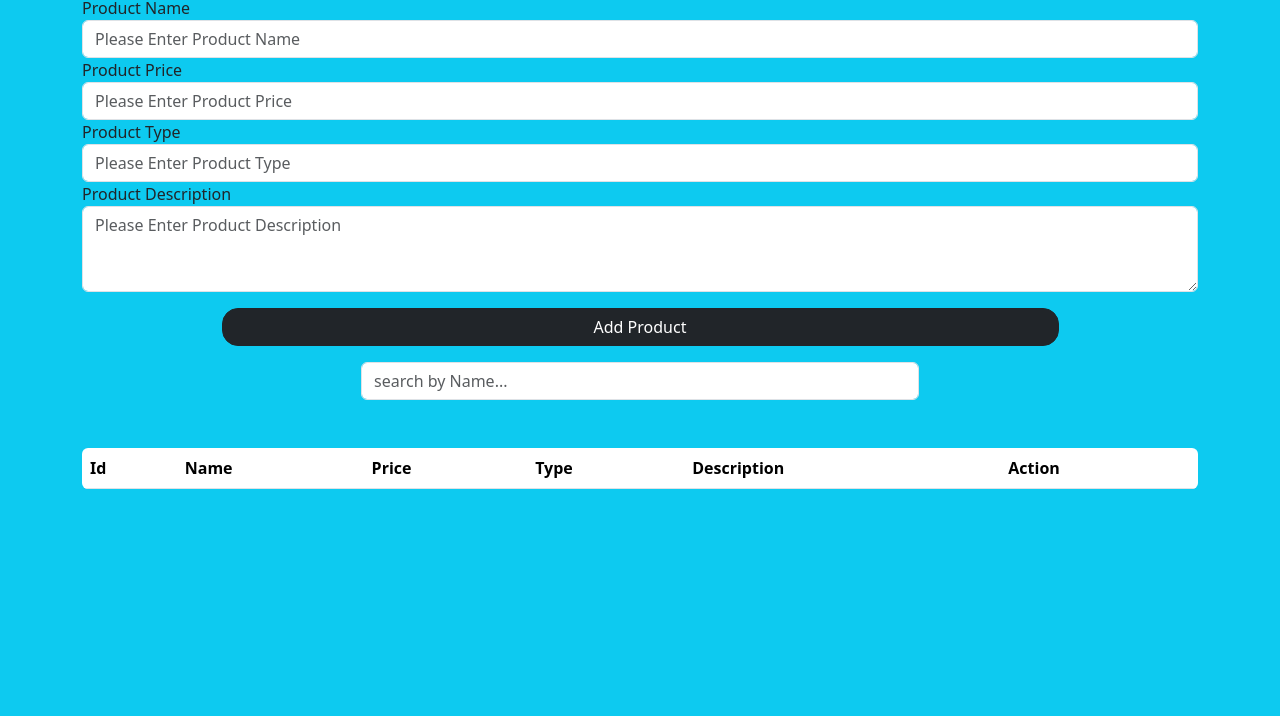
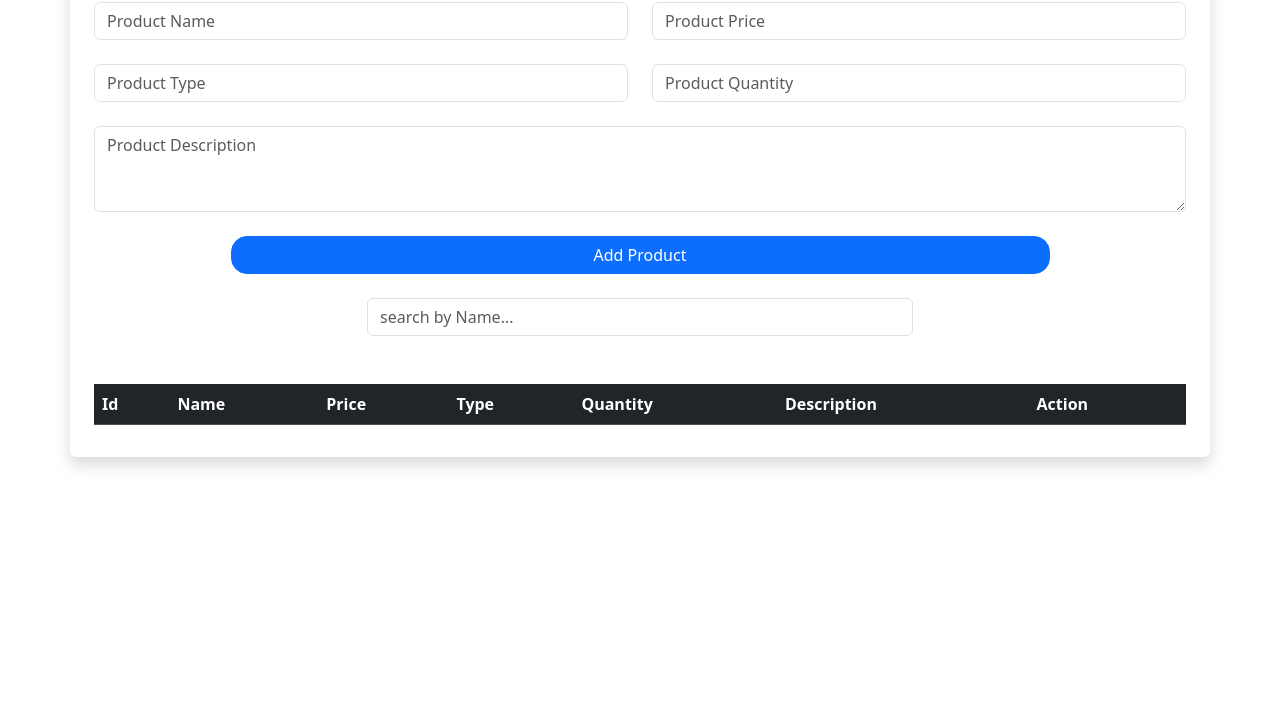
Before and after one commit to rawdamohamed2/Product-CRUD, a plain HTML site: page index.html in a window 1280 px wide. Shown: the part 84-800 px from the top of the page. Drawn offline with Linux system fonts and the light colour scheme.

Commit message:
Update index.html

```diff
--- a/index.html
+++ b/index.html
@@ -3,57 +3,67 @@
 <head>
     <meta charset="UTF-8">
     <meta name="viewport" content="width=device-width, initial-scale=1.0">
-    <title>CRUD SYSTEM</title>
+    <link rel="icon" href="images/icon.png" type="icon">
+    <title>Product CRUD</title>
     <link rel="stylesheet" href="css/all.min.css">
     <link rel="stylesheet" href="css/bootstrap.min.css">
     <link rel="stylesheet" href="css/style.css">
 </head>
 <body>
 
-    <section class="bg-info curdba" >
-        <div class="container bg-info py-4 overflow-hidden ">
-            <h1 class="text-white text-center">CRUD SYSTEM</h1>
-            <div>
-                <label for="productName" >Product Name</label>
-                <input type="text" id="productName" class="con d-block w-100 form-control " oninput="namevalidation()" placeholder="Please Enter Product Name" >
+    <section>
+        <div class="container p-4 overflow-hidden bg-white rounded shadow">
+
+            <h2 class="text-primary mb-4 text-center">Product Management</h2>
+            <div class="row g-4">
+                <div class="col-md-6">
+                    <input type="text" id="productName" class="con form-control " oninput="namevalidation()" placeholder="Product Name" >
                     <div id="alertName" class="alert alert-danger d-none"  role="alert">
-                    Name must be from 4 to 8 letters
+                        Name must start with a capital letter and be 4 to 8 letters long
                     </div>
                 </div>
-            <div>
-                <label for="productPrice">Product Price</label>
-                <input type="text" id="productPrice" class="con d-block w-100 form-control" oninput="pricevalidation()" placeholder="Please Enter Product Price">
+                <div class="col-md-6">
+                    <input type="number" id="productPrice" class="con form-control " oninput="pricevalidation()" placeholder="Product Price">
                     <div id="alertPrice" class="alert alert-danger d-none"  role="alert">
-                    Price must be between 1000 and 10000
+                        Enter a valid positive price (e.g. 10 or 10.50)
                     </div>
                 </div>
-            <div>
-                <label for="productType" >Product Type</label>
-                <input type="text" id="productType" class="con d-block w-100 form-control" oninput="typevalidation()" placeholder="Please Enter Product Type">
+                <div class="col-md-6">
+                    <input type="text" id="productType" class="con form-control" oninput="typevalidation()" placeholder="Product Type">
                     <div id="alertType" class="alert alert-danger d-none"  role="alert">
-                    Type must be mobile, screen, or watch
+                        Product type must start with a capital letter and be 2-12 letters
                     </div>
                 </div>
-            <div>
-                <label for="productDesc" >Product Description</label>
-                <textarea class="form-control" id="productDesc" rows="3" oninput="descvalidation()" placeholder="Please Enter Product Description"></textarea>
+                <div class="col-md-6">
+                    <input type="number" id="productQuantity" class="con form-control" oninput="Quantityvalidation()" placeholder="Product Quantity">
+                    <div id="alertQuantity" class="alert alert-danger d-none"  role="alert">
+                        Quantity must be a positive whole number
+                    </div>
+                </div>
+                <div class="col-md-12">
+                    <textarea class="form-control" id="productDesc" rows="3" oninput="descvalidation()" placeholder="Product Description"></textarea>
                     <div id="alertDesc" class="alert alert-danger d-none"  role="alert">
-                    Description must be 20–500 words
+                        Description must be 10–100 characters (letters, numbers, spaces only)
+                    </div>
+                </div>
+                <div class="col-md-12">
+                    <button  id="AddButton" class="btn btn-primary  rounded-4 w-75 d-block mx-auto" onclick="addProduct()">Add Product</button>
+                    <button  id="UpdateButton" class="btn btn-primary  rounded-4 w-75 d-none mx-auto" onclick="updateProduct()" >Update Product</button>
+                </div>
+                <div class="col-md-12">
+                    <input id="secrchInput" type="search" class="form-control w-50 d-block mx-auto" placeholder="search by Name..." oninput="search()">
                 </div>
             </div>
 
-            <button  id="AddButton" class="btn btn-dark mt-3 rounded-4 w-75 d-block mx-auto" onclick="addProduct()">Add Product</button>
-            <button  id="UpdateButton" class="btn btn-dark mt-3 rounded-4 w-75 d-none mx-auto" onclick="updateProduct()" >Update Product</button>
-            <input id="secrchInput" type="search" class="form-control w-50 d-block mx-auto my-3" placeholder="search by Name..." oninput="search()">
-
-
-            <table class="table table-hover mt-5 mb-2 rounded-2 overflow-hidden">
-                <thead >
+            <div class="table-responsive">
+                <table class="table table-hover mt-5 mb-2 rounded-2">
+                    <thead class="table-dark">
                         <tr>
                             <th scope="col">Id</th>
                             <th scope="col">Name</th>
                             <th scope="col">Price</th>
                             <th scope="col">Type</th>
+                            <th scope="col">Quantity</th>
                             <th scope="col">Description</th>
                             <th scope="col">Action</th>
                         </tr>
@@ -62,6 +72,8 @@
 
                     </tbody>
                 </table>
+            </div>
+
 
         </div>
     </section>
```
Lines whose indentation alone changed are shown as unchanged.
